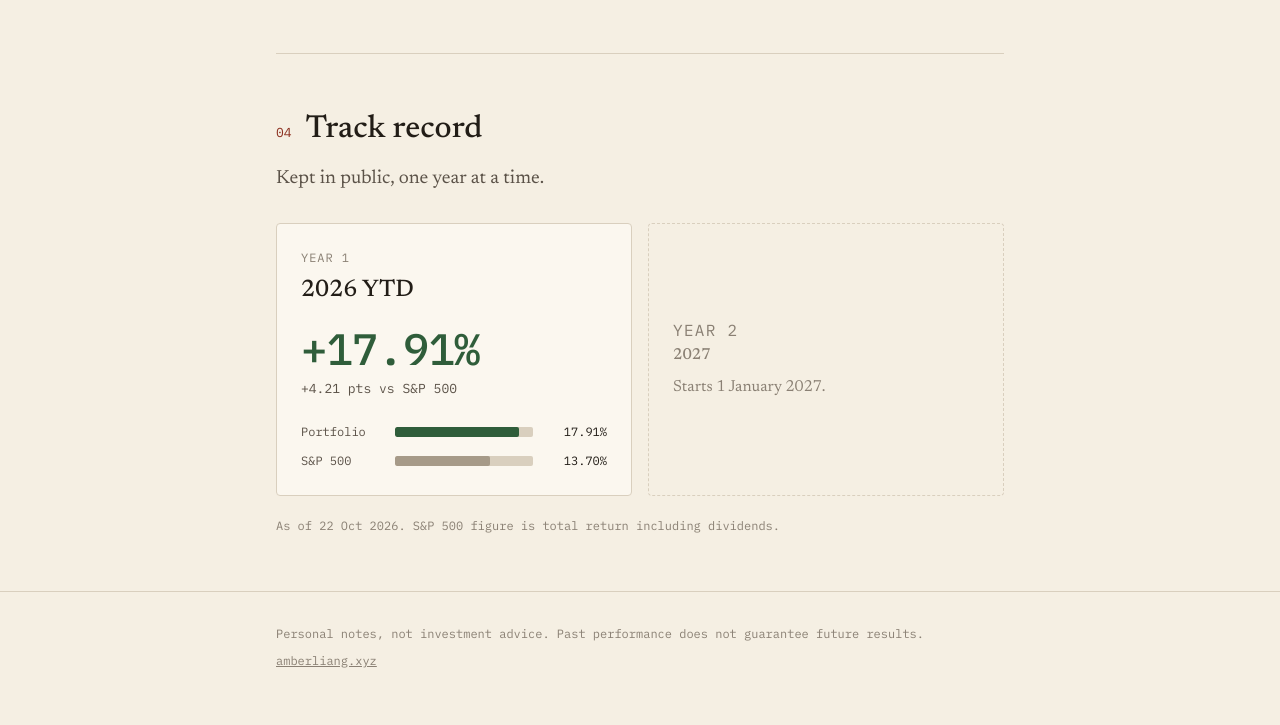
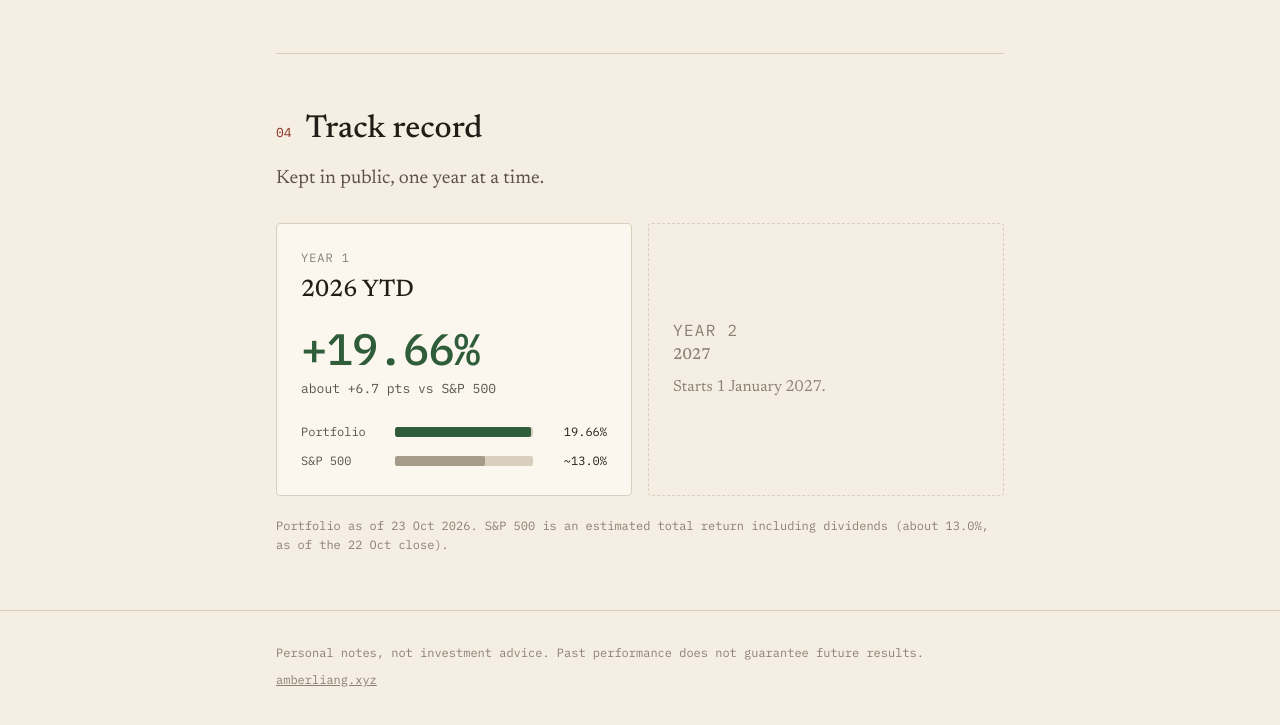
Before and after one commit to joinamber/valueinvesting, a plain HTML site: page index.html in a window 1280 px wide. Shown: the part 2413-3138 px from the top of the page. Drawn offline with Linux system fonts and the light colour scheme.

Commit message:
Update 2026 YTD to 19.66% vs estimated S&P 500 ~13.0%
S&P 500 figure is an estimated total return as of the 22 Oct 2026 close.

Co-Authored-By: Claude Sonnet 5.5 <noreply@anthropic.com>

```diff
--- a/index.html
+++ b/index.html
@@ -288,11 +288,11 @@
       <article class="year">
         <p class="label">Year 1</p>
         <p class="period">2026 YTD</p>
-        <p class="big">+17.91%</p>
-        <p class="delta">+4.21 pts vs S&amp;P 500</p>
-        <div class="bars" role="img" aria-label="Portfolio 17.91% versus S&P 500 13.70%">
-          <div class="bar-row"><span>Portfolio</span><div class="bar-track"><div class="bar me" style="width:89.55%"></div></div><span class="v">17.91%</span></div>
-          <div class="bar-row"><span>S&amp;P 500</span><div class="bar-track"><div class="bar spx" style="width:68.5%"></div></div><span class="v">13.70%</span></div>
+        <p class="big">+19.66%</p>
+        <p class="delta">about +6.7 pts vs S&amp;P 500</p>
+        <div class="bars" role="img" aria-label="Portfolio 19.66% versus S&P 500 about 13.0% (estimate)">
+          <div class="bar-row"><span>Portfolio</span><div class="bar-track"><div class="bar me" style="width:98.3%"></div></div><span class="v">19.66%</span></div>
+          <div class="bar-row"><span>S&amp;P 500</span><div class="bar-track"><div class="bar spx" style="width:65%"></div></div><span class="v">~13.0%</span></div>
         </div>
       </article>
       <article class="year pending">
@@ -301,7 +301,7 @@
         <p>Starts 1 January 2027.</p>
       </article>
     </div>
-    <p class="fine">As of 22 Oct 2026. S&amp;P 500 figure is total return including dividends.</p>
+    <p class="fine">Portfolio as of 23 Oct 2026. S&amp;P 500 is an estimated total return including dividends (about 13.0%, as of the 22 Oct close).</p>
   </section>
 </main>
 
```
